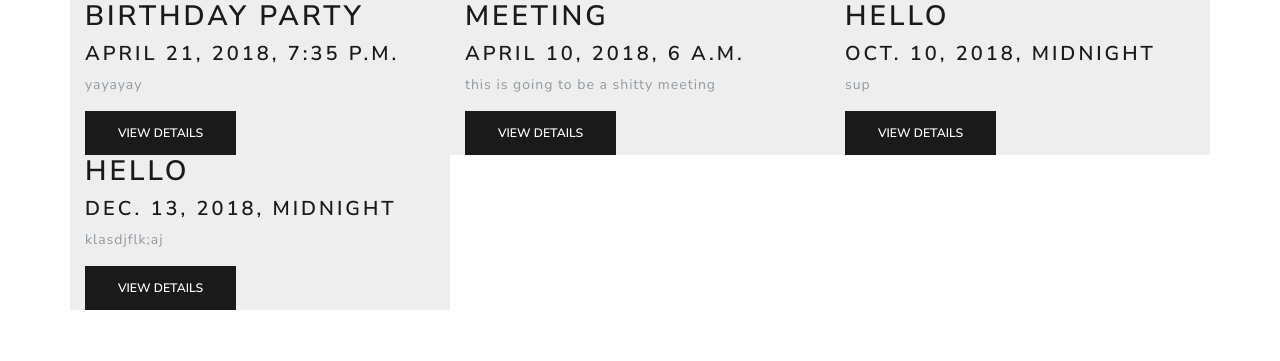
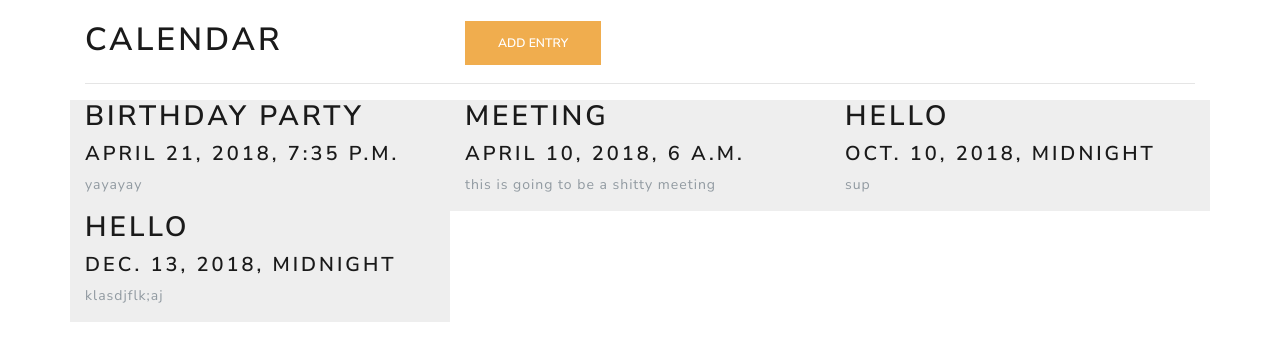
Before and after one commit to cadetroper/it383Proj, a Django app: page / in a window 1280 px wide. Shown: the top 361 px of the page. Run offline with Django 3.2, Linux system fonts and the light colour scheme; data comes from the database, SQL or seed files in the repository; both versions use the stored data as it was after the commit; some libraries are stand-ins or nearby versions.

Commit message:
Add files via upload

```diff
--- /dev/null
+++ b/calapp/forms.py
@@ -0,0 +1,6 @@
+from django import forms
+
+class EntryForm(forms.Form):
+    name = forms.CharField(max_length=100)
+    date = forms.DateTimeField()
+    description = forms.CharField(widget=forms.Textarea)
--- a/calapp/templates/calapp/_calendar_entry.html
+++ b/calapp/templates/calapp/_calendar_entry.html
@@ -2,6 +2,5 @@
   <h2>{{entry.name}}</h2>
   <h4>{{entry.date}}</h4>
   <p>{{entry.description}}</p>
-<button onclick="window.location='{% url 'details' pk=entry.id %}'" class="btn btn-primary">View Details</button>
 
   </div>
--- a/calapp/templates/calapp/index.html
+++ b/calapp/templates/calapp/index.html
@@ -1,6 +1,16 @@
 {% extends 'calapp/base.html' %}
 {% block content %}
   <div class="container">
+    <br />
+    <div class="row">
+    <div class="col-lg-4">
+<h1>Calendar</h1>
+    </div>
+      <div class="col-lg-8">
+<button onclick = "window.location='{% url 'add' %}'" type="button" class="btn btn-warning">Add Entry </button>
+      </div>
+      </div>
+    <hr />
     <div class="row">
       {% for entry in entries %}
       {% include 'calapp/_calendar_entry.html'%}
--- a/calapp/views.py
+++ b/calapp/views.py
@@ -1,11 +1,34 @@
 from django.shortcuts import render
+from django.http import HttpResponseRedirect
 from .models import Entry
-
+from .forms import EntryForm
 # Create your views here.
 def index(request):
     entries = Entry.objects.all()
     return render(request, "calapp/index.html",{'entries':entries})
 
 def details(request):
-    entry = Entry.objects.get(id=pk)
+    entry = Entry.objects.get(id)
     return render(request, "calapp/details.html",{'entry':entry})
+
+def add(request):
+
+    if request.method == 'POST':
+        form = EntryForm(request.POST)
+
+        if form.is_valid():
+            ###
+            name = form.cleaned_data['name']
+            date = form.cleaned_data['date']
+            description = form.cleaned_data['description']
+
+            Entry.objects.create(
+                name=name,
+                date=date,
+                description=description,
+            ).save()
+
+            return HttpResponseRedirect('/')
+    else:
+        form = EntryForm()
+    return render(request, "calapp/form.html", {'form': form})
--- a/calendarproj/urls.py
+++ b/calendarproj/urls.py
@@ -1,24 +1,9 @@
-"""calendarproj URL Configuration
-
-The `urlpatterns` list routes URLs to views. For more information please see:
-    https://docs.djangoproject.com/en/2.0/topics/http/urls/
-Examples:
-Function views
-    1. Add an import:  from my_app import views
-    2. Add a URL to urlpatterns:  path('', views.home, name='home')
-Class-based views
-    1. Add an import:  from other_app.views import Home
-    2. Add a URL to urlpatterns:  path('', Home.as_view(), name='home')
-Including another URLconf
-    1. Import the include() function: from django.urls import include, path
-    2. Add a URL to urlpatterns:  path('blog/', include('blog.urls'))
-"""
 from django.contrib import admin
 from django.urls import path
 from calapp import views
 
 urlpatterns = [
-    path('', views.index, name="index"),
-    path('entry/<int:pk>',views.details, name="details"),
     path('admin/', admin.site.urls),
+    path('', views.index, name='index'),
+    path('entry/add', views.add, name='add')
 ]
```
Also changed, not shown: calapp/templates/calapp/form.html (added, +23 -0 lines), db.sqlite3.
